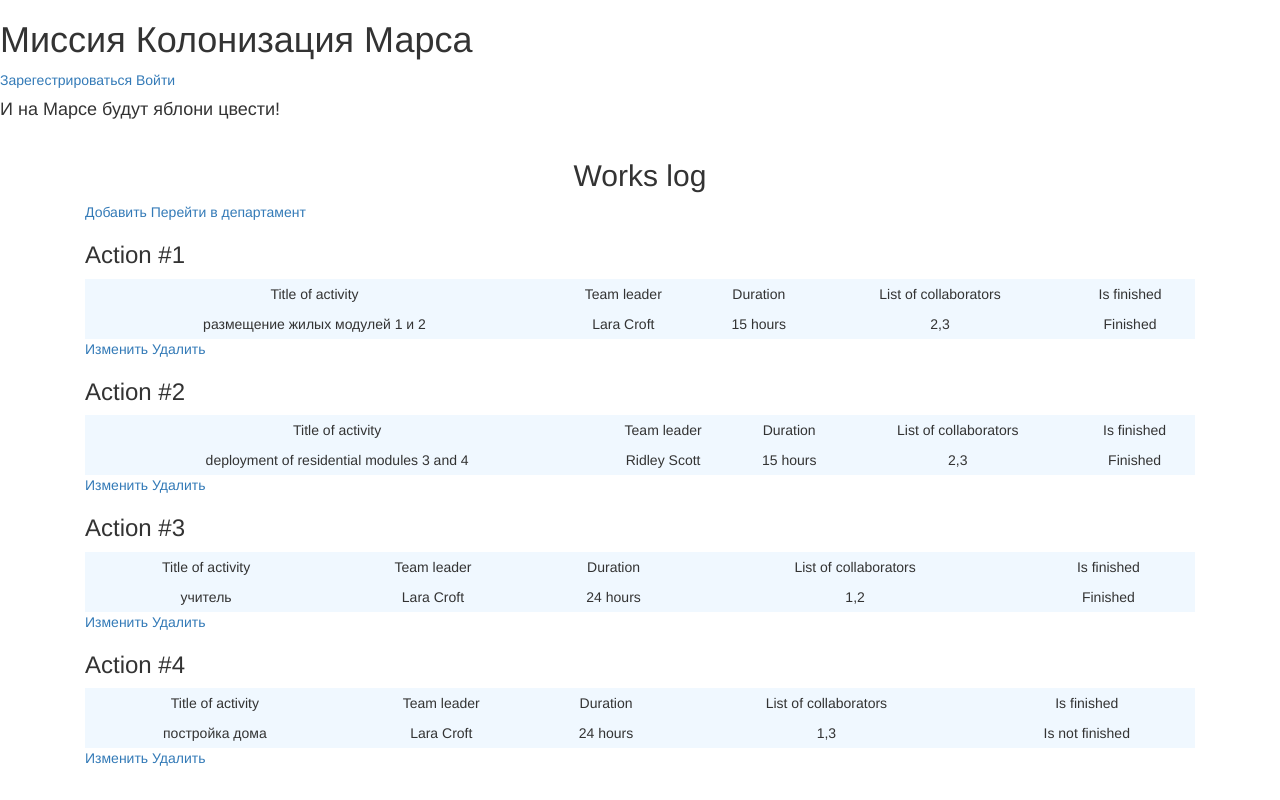
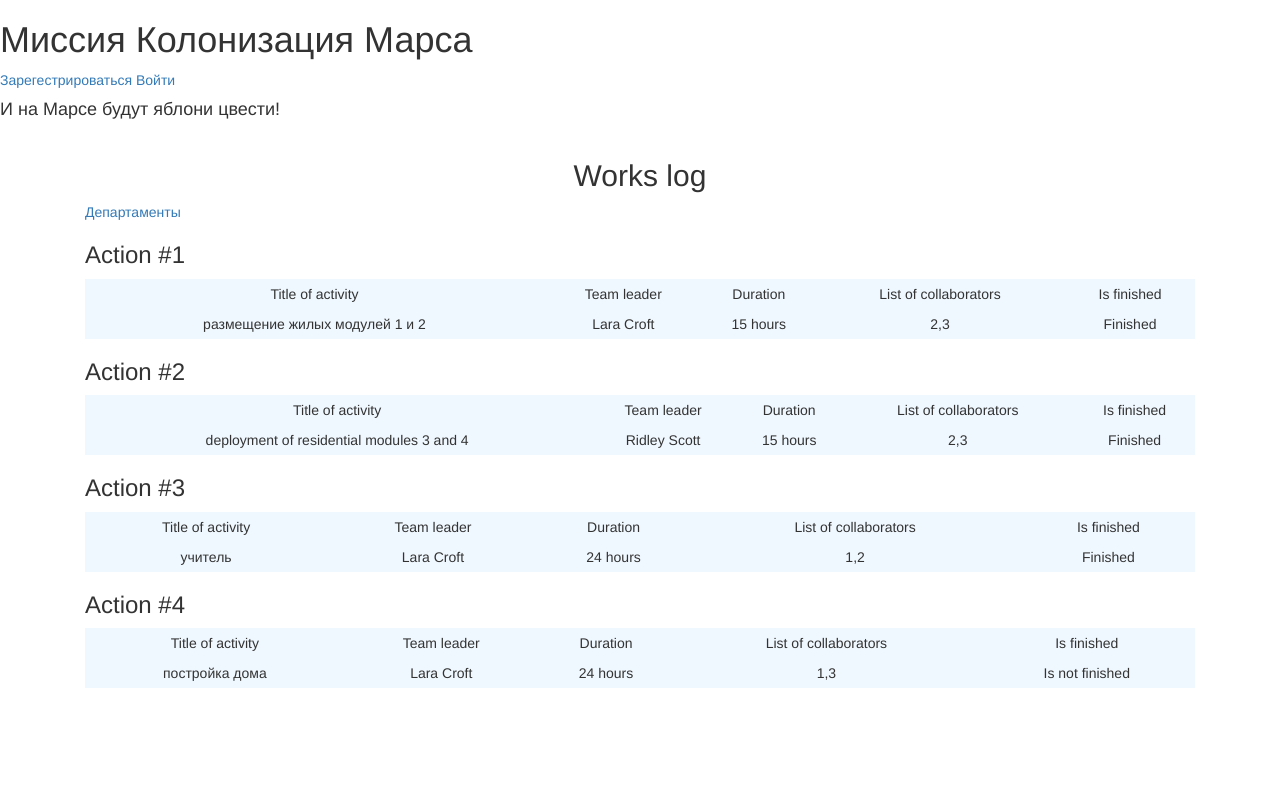
Before and after one commit to Mishgite/Mars, a Flask app: page / in a window 1280 px wide. Run offline with Flask 3, Linux system fonts and the light colour scheme; data comes from the database, SQL or seed files in the repository; some libraries are stand-ins or nearby versions.

Commit message:
Добавим кнопки

```diff
--- a/templates/jobs.html
+++ b/templates/jobs.html
@@ -2,10 +2,14 @@
 
 {% block content %}
     <h2 align="center">Works log</h2>
+    {% if current_user.is_authenticated %}
         <div class="edit_jobs">
-        <a href="http://localhost:5000/register_jobs">Добавить</a>
-            <a href="http://localhost:5000/departament">Перейти в департамент</a>
+            <a href="http://localhost:5000/job">Добавить</a>
         </div>
+    {% endif %}
+    <div class="edit_jobs">
+        <a href="http://localhost:5000/departments">Департаменты</a>
+    </div>
     {% for job in jobs %}
         <h3>Action #{{ loop.index }}</h3>
         <table class="tbl">
@@ -24,7 +28,11 @@
                 <td>{% if job.is_finished == 0 %} Is not finished {% else %} Finished {% endif %}</td>
             </tr>
         </table>
-        <a href="http://localhost:5000/job/{{job.id}}">Изменить</a>
-        <a href="http://localhost:5000/job_delete/{{job.id}}">Удалить</a>
+        {% if current_user.is_authenticated and current_user == job.team_leader or current_user.id == 1 %}
+            <div class="edit_jobs">
+                <a href="http://localhost:5000/job/{{ job.id }}">Изменить</a>
+                <a href="http://localhost:5000/job_delete/{{ job.id }}">Удалить</a>
+            </div>
+        {% endif %}
     {% endfor %}
 {% endblock %}
```
